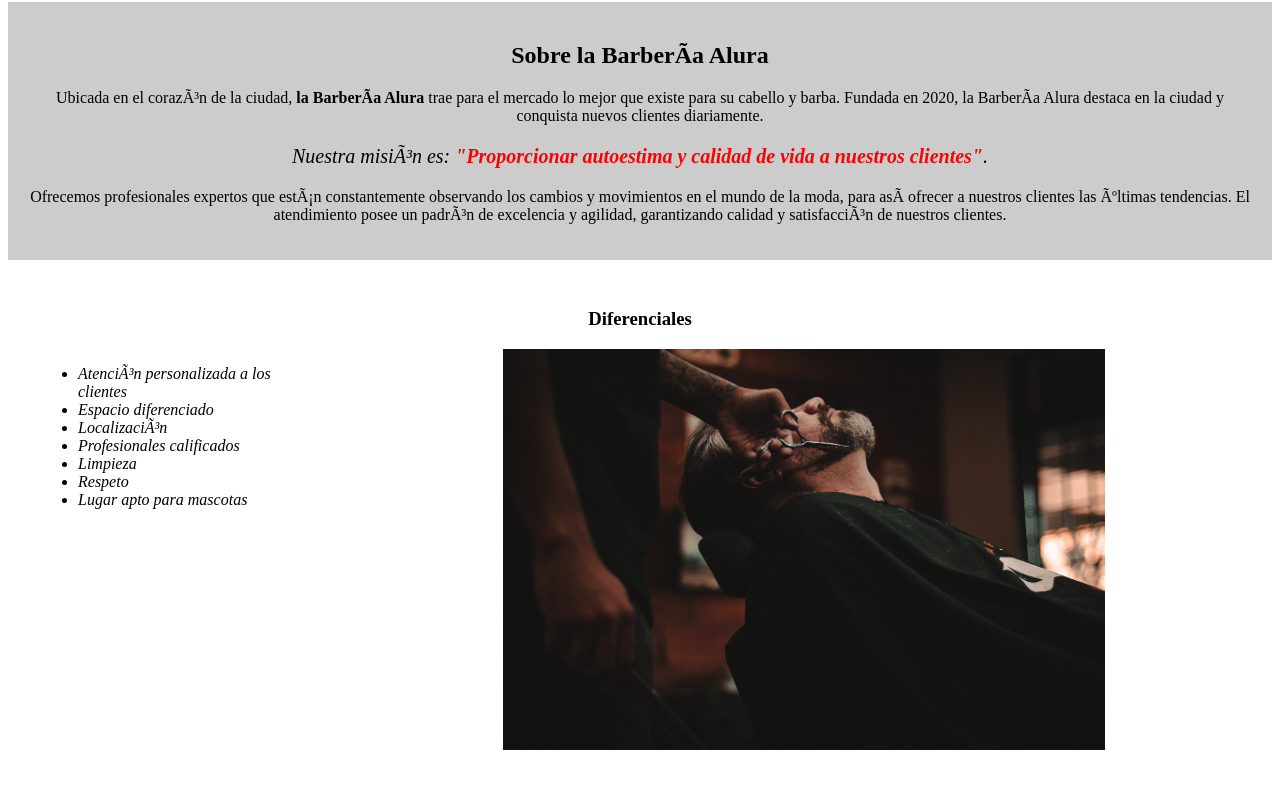
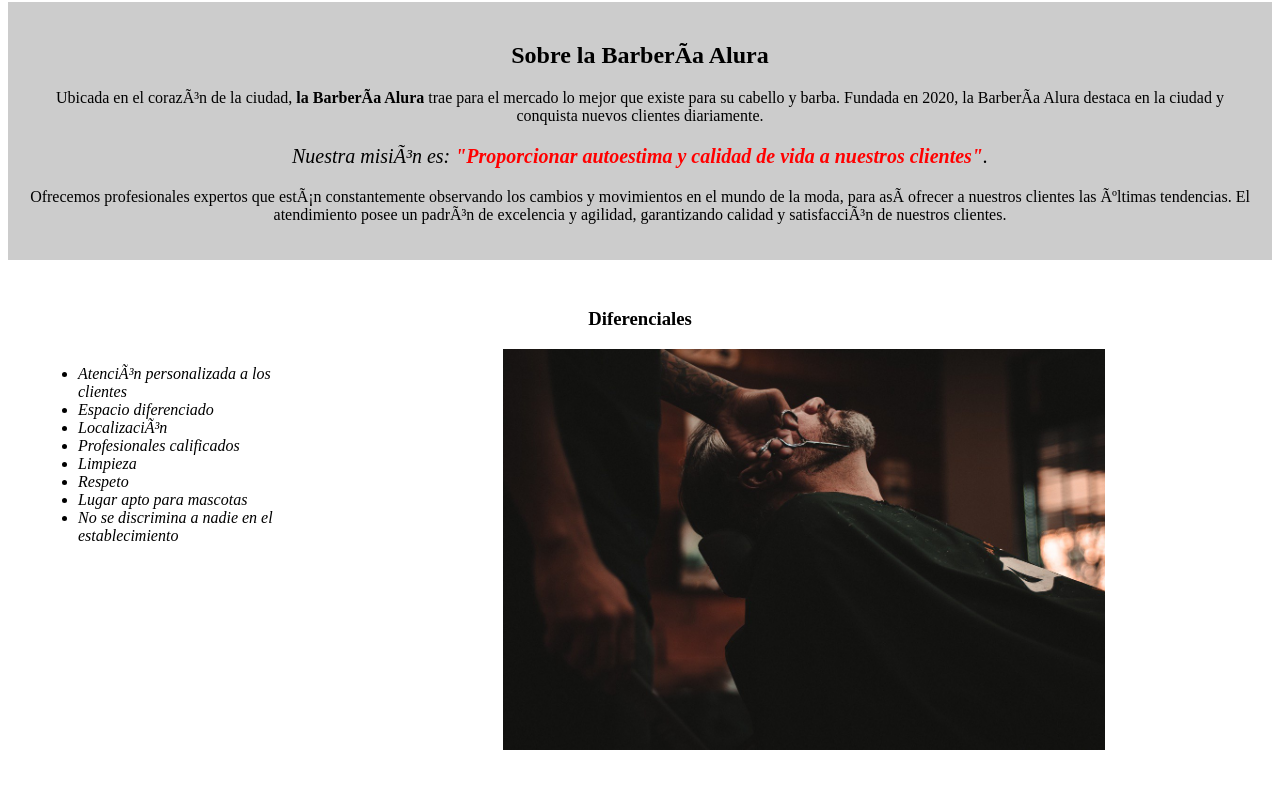
Before and after one commit to linoarroyo/prueba-git, a plain HTML site: page index.html in a window 1280 px wide. Shown: the part 556-1344 px from the top of the page. Drawn offline with Linux system fonts and the light colour scheme.

Commit message:
Elemento añadido en la lista

```diff
--- a/index.html
+++ b/index.html
@@ -44,6 +44,7 @@
             <li class="items">Limpieza</li>
             <li class="items">Respeto</li>
             <li class="items">Lugar apto para mascotas</li>
+            <li class="items">No se discrimina a nadie en el establecimiento</li>
         </ul>
 
         <img src="diferenciales/diferenciales/diferenciales.jpg" class="imagenDiferenciales">
```
